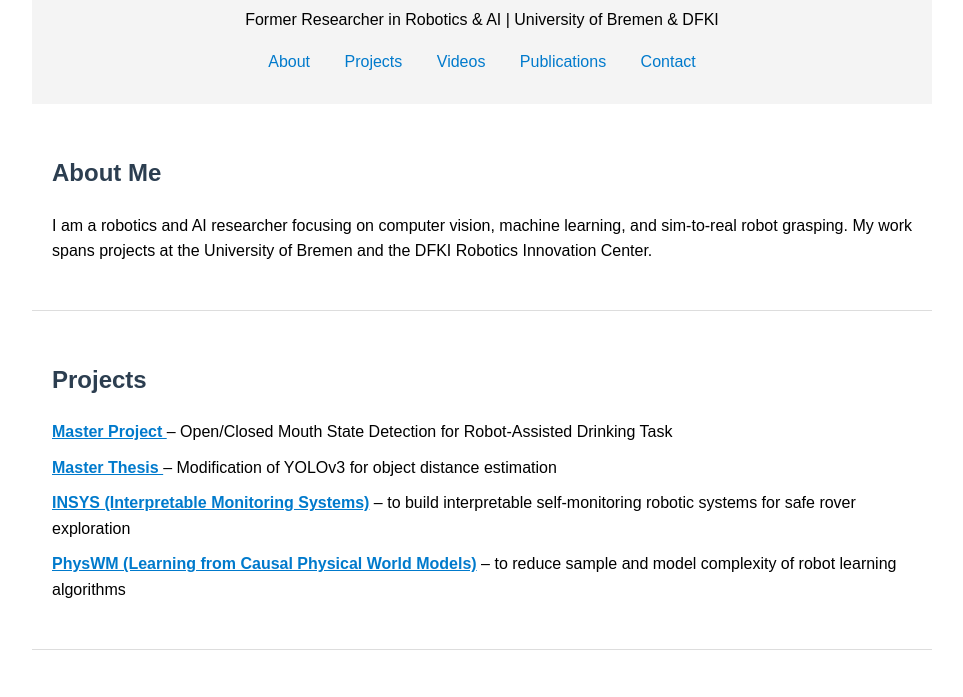
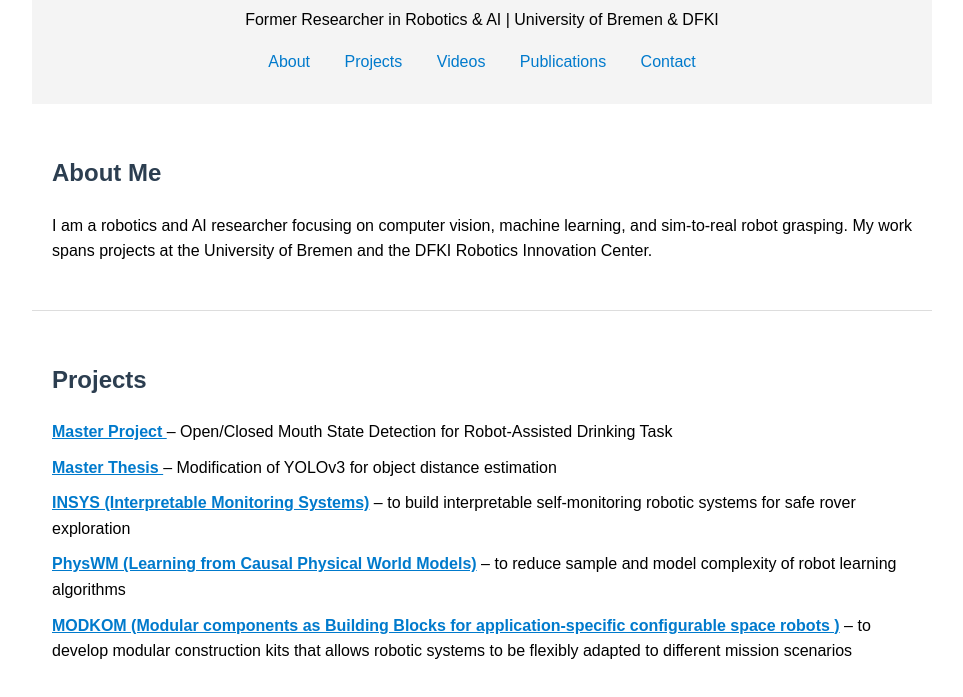
Before and after one commit to JichenGuo/jichenguo.github.io, a plain HTML site: page index.html in a window 1280 px wide. Shown: the part 239-936 px from the top of the page, without its empty margins (158-1121 px from the left). Drawn offline with Linux system fonts and the light colour scheme.

Commit message:
Add MODKOM project

```diff
--- a/index.html
+++ b/index.html
@@ -50,10 +50,17 @@
         <strong><a href="https://robotik.dfki-bremen.de/en/research/projects/insys">INSYS (Interpretable Monitoring Systems)</a></strong> –
         to build interpretable self-monitoring robotic systems for safe rover exploration
       </li>
+
       <li>
         <strong><a href="https://robotik.dfki-bremen.de/en/research/projects/physwm">PhysWM (Learning from Causal Physical World Models)</a></strong> –
         to reduce sample and model complexity of robot learning algorithms
       </li>
+
+      <li>
+        <strong><a href="https://robotik.dfki-bremen.de/en/research/projects/modkom">MODKOM (Modular components as Building Blocks for application-specific configurable space robots
+)</a></strong> – to develop modular construction kits that allows robotic systems to be flexibly adapted to different mission scenarios
+      </li>
+
     </ul>
   </section>
 
```
